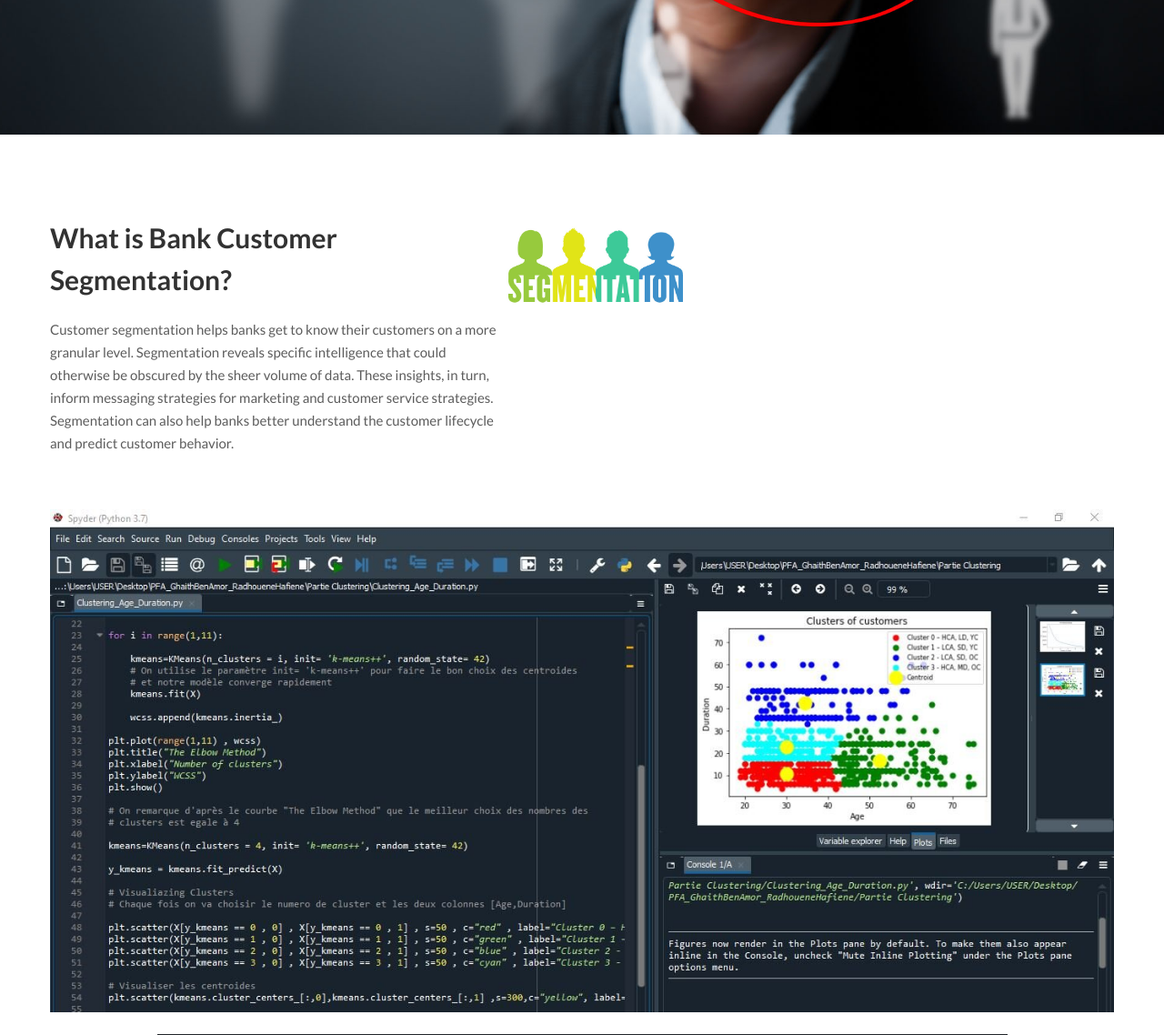
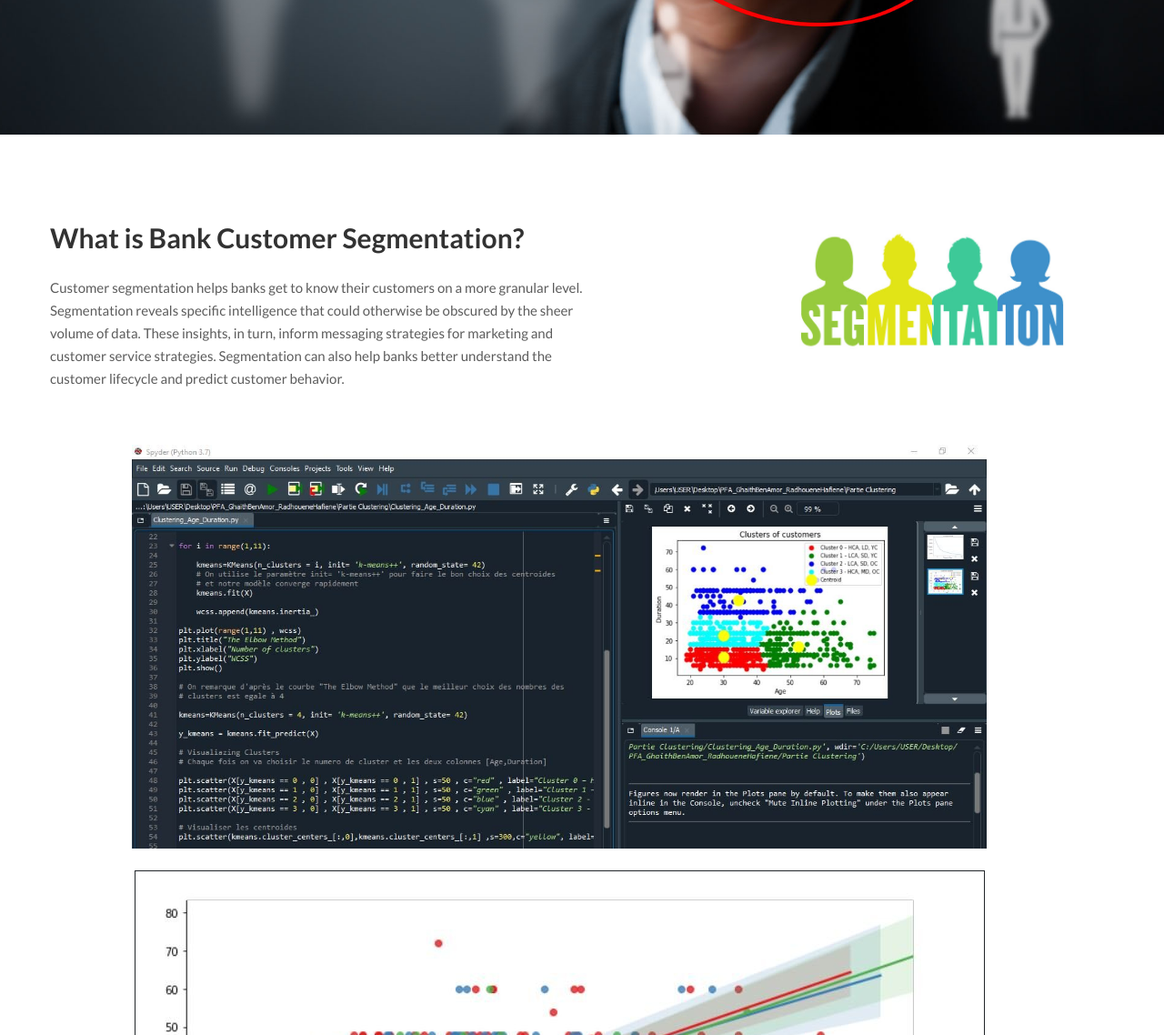
Before and after one commit to GhaithBenAmor/PFA-MachineLearning-Ghaith, a Django app: page / in a window 1280 px wide. Shown: the part 666-1804 px from the top of the page at 91% size. Run offline with Django 3.2, Linux system fonts and the light colour scheme; some libraries are stand-ins or nearby versions.

Commit message:
initial commit

```diff
--- a/Home/templates/home.html
+++ b/Home/templates/home.html
@@ -140,15 +140,15 @@
         <div class="container">
             <div class="row" style="text-align:center">
                     <div class="home__about__text" >
-                        <div class="section-title" id="start" style="width:500px;float:left">
+                        <div class="section-title" id="start" style="width:600px;float:left">
                             <h2 style="font-size:30px">What is Bank Customer Segmentation?</h2>
                             <p style="font-size:15px">Customer segmentation helps banks get to know their customers on a more granular level. Segmentation reveals specific intelligence that could otherwise be obscured by the sheer volume of data. These insights, in turn, inform messaging strategies for marketing and customer service strategies.
                               Segmentation can also help banks better understand the customer lifecycle and predict customer behavior.</p>
                         </div>
-                        <img src="{% static 'img/about/home-about.jpg' %}"  style="width:200px;float:left" alt="">
+                        <img src="{% static 'img/about/home-about.jpg' %}"  style="width:300px;float:left;margin-left:220px" alt="">
                         <div>
                             <br><br>
-                            <img src="{% static 'img/about/spyder.jpg' %}" alt=""><br><br>
+                            <img src="{% static 'img/about/spyder.jpg' %}" style="width:940px" alt=""><br><br>
                             <img src="{% static 'img/about/plot.jpg' %}" style="border:solid 1px" alt="">
                         </div>
                     </div>
```
